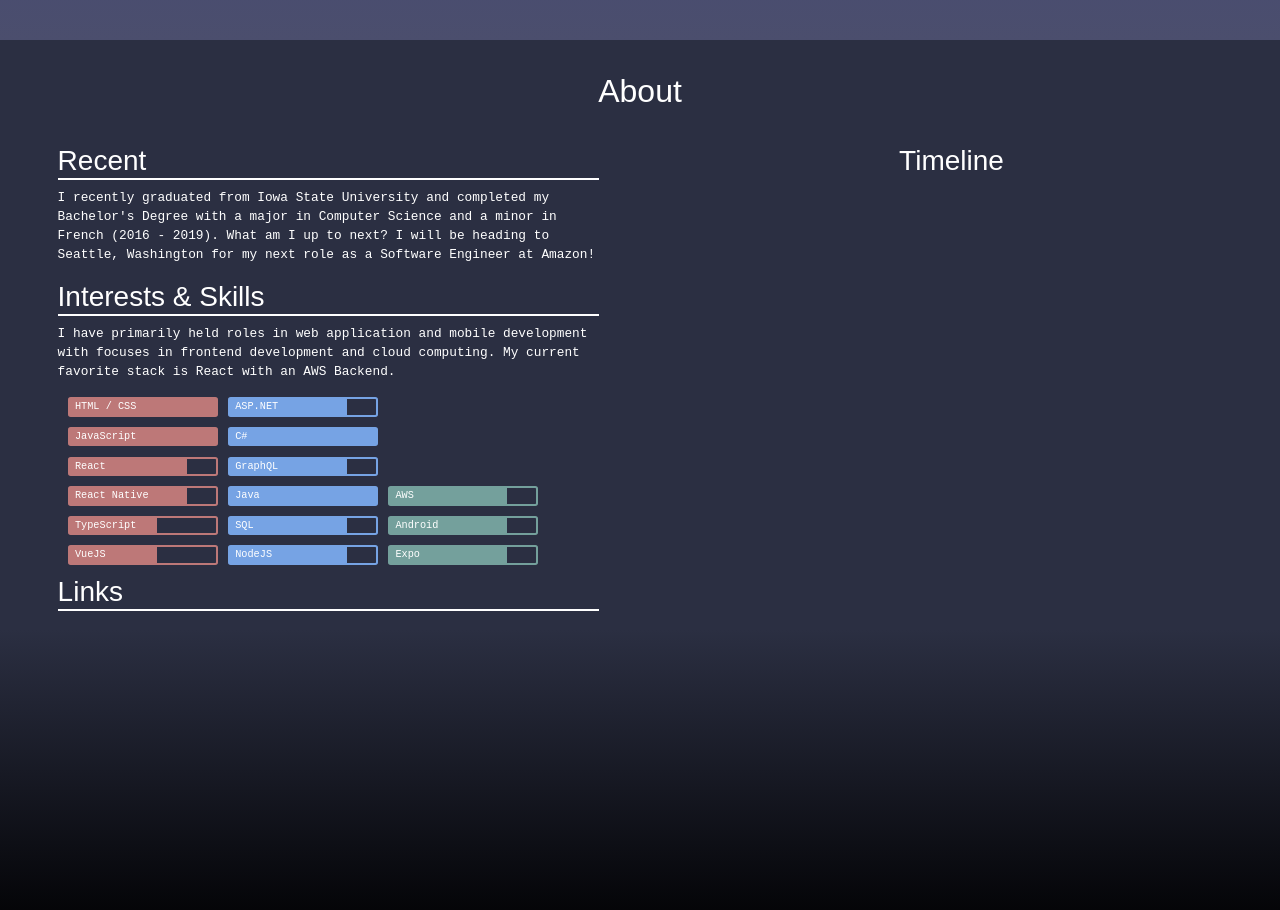
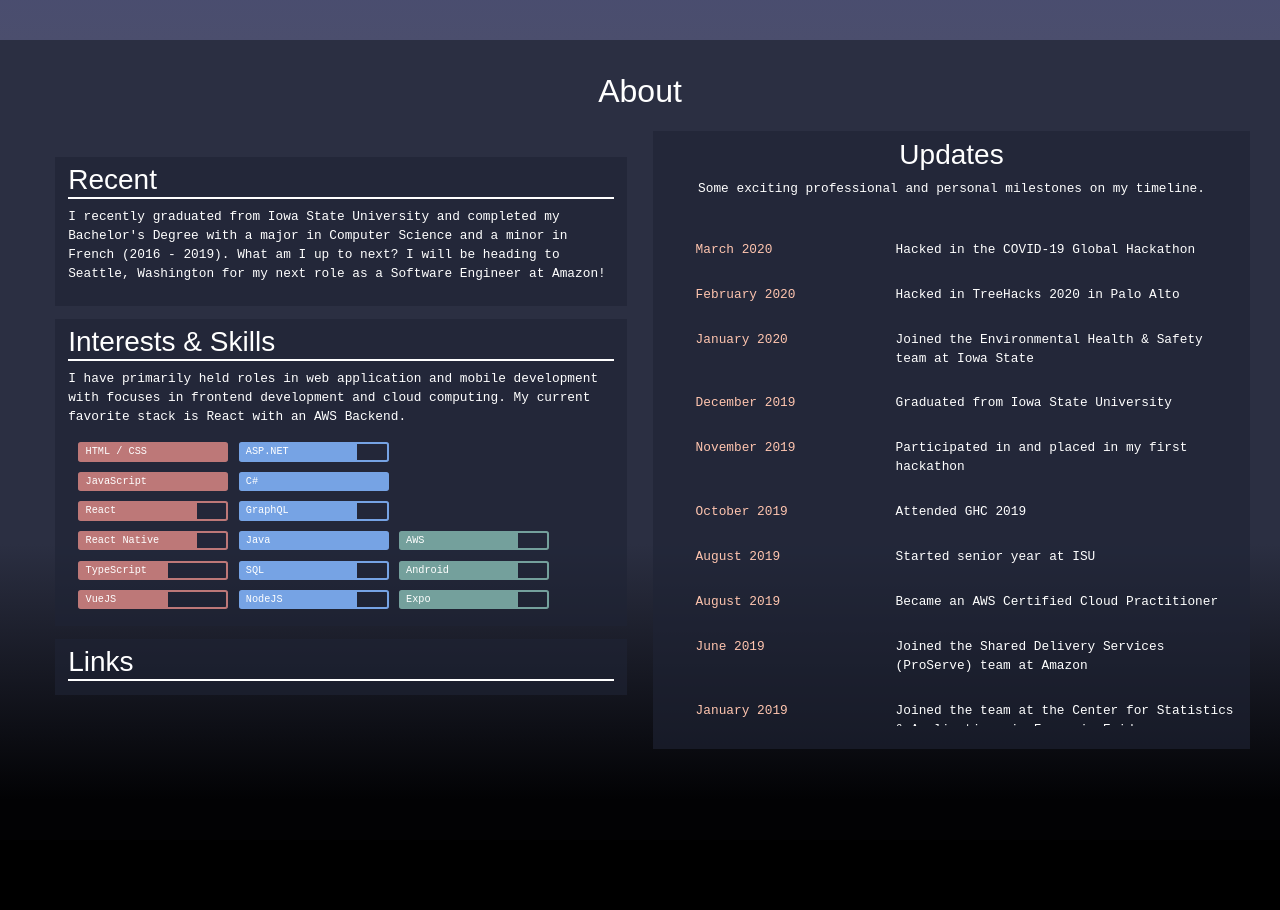
Before and after one commit to jjennha/portfolio, a React (Create React App) app in the folder portfolio/: page / in a window 1280 px wide. Shown: the part 760-1670 px from the top of the page. After the commit the page ends 1600 px from the top, so only its background shows below. Built offline with nearby package versions, Linux system fonts and the light colour scheme.

Commit message:
timeline

```diff
--- a/portfolio/src/App.css
+++ b/portfolio/src/App.css
@@ -1,4 +1,20 @@
 html, body {margin: 0; padding: 0; overflow-x:hidden;}
+/* width */
+body::-webkit-scrollbar {
+  width: 5px;
+  /*background: #ffc5af;*/
+}
+
+/* Track */
+body::-webkit-scrollbar-track {
+  box-shadow: inset 0 0 2px grey;
+}
+
+/* Handle */
+body::-webkit-scrollbar-thumb {
+  background: whitesmoke;
+  border-radius: 10px;
+}
 h1,h2,h3 {
   font-family: 'Questrial', sans-serif !important;
   font-weight: bold;
--- a/portfolio/src/components/Info.tsx
+++ b/portfolio/src/components/Info.tsx
@@ -3,37 +3,48 @@ import Container from 'react-bootstrap/Container';
 import Row from 'react-bootstrap/Row';
 import Col from 'react-bootstrap/Col';
 import skills from '../data/skills.json';
+import timeline from '../data/timeline.json';
 
 type Props = {
 
 }
 type State = {
-    frontend: {name: string, level: number}[],
-    backend: {name: string, level: number}[],
-    misc: {name: string, level: number}[]
+    frontend: { name: string, level: number }[],
+    backend: { name: string, level: number }[],
+    misc: { name: string, level: number }[],
+    updates: { date: string, event: string, details: string }[]
 }
-export default class Info extends Component<Props,State>{
+export default class Info extends Component<Props, State>{
     constructor(props: Props) {
         super(props);
     }
-    componentWillMount(){
+    componentWillMount() {
         this.setState({
             frontend: [],
             backend: [],
-            misc: []
+            misc: [],
+            updates: []
         });
     }
-    componentDidMount(){
+    componentDidMount() {
         console.log(skills);
+        // console.log(timeline);
+        // var arr = [];
+        // timeline.forEach(t => {
+        //     var obj = {
+
+        //     }
+        // })
         this.setState({
             frontend: skills.frontend,
             backend: skills.backend,
-            misc: skills.misc
+            misc: skills.misc,
+            updates: timeline
         });
     }
-    getLevelStyles(level:number,color:string){
+    getLevelStyles(level: number, color: string) {
         const styles = {
-            width: (100*level/5)+"%",
+            width: (100 * level / 5) + "%",
             background: color
         }
         return styles;
@@ -45,7 +56,7 @@ export default class Info extends Component<Props,State>{
                 <h2 className="header">About</h2>
                 <Row>
                     <Col md={true} className="info-panel info-about">
-                        <Container className="info-current">
+                        <Container className="about-section info-current">
                             <h3>Recent</h3>
                             <div>
                                 <p>
@@ -54,7 +65,7 @@ export default class Info extends Component<Props,State>{
                                 </p>
                             </div>
                         </Container>
-                        <Container className="info-dev">
+                        <Container className="about-section info-dev">
                             <h3>Interests & Skills</h3>
                             <p>
                                 I have primarily held roles in web application and mobile development with focuses in frontend development and cloud computing.
@@ -62,34 +73,51 @@ export default class Info extends Component<Props,State>{
                             </p>
                             <div className="skills">
                                 <ul className="skill-list">
-                                    {this.state.frontend.map((s,i) => {
+                                    {this.state.frontend.map((s, i) => {
                                         return (
-                                        <li className="frontend" key={i}><div className="level-style" style={this.getLevelStyles(s.level,"#bd7878")}>{s.name}</div></li>
+                                            <li className="frontend" key={i}><div className="level-style" style={this.getLevelStyles(s.level, "#bd7878")}>{s.name}</div></li>
                                         )
                                     })}
                                 </ul>
                                 <ul className="skill-list">
-                                    {this.state.backend.map((s,i) => {
+                                    {this.state.backend.map((s, i) => {
                                         return (
-                                        <li className="backend" key={i}><div className="level-style" style={this.getLevelStyles(s.level,"#76a3e4")}>{s.name}</div></li>
+                                            <li className="backend" key={i}><div className="level-style" style={this.getLevelStyles(s.level, "#76a3e4")}>{s.name}</div></li>
                                         )
                                     })}
                                 </ul>
                                 <ul className="skill-list">
-                                    {this.state.misc.map((s,i) => {
+                                    {this.state.misc.map((s, i) => {
                                         return (
-                                        <li className="misc" key={i}><div className="level-style" style={this.getLevelStyles(s.level,"#74a09c")}>{s.name}</div></li>
+                                            <li className="misc" key={i}><div className="level-style" style={this.getLevelStyles(s.level, "#74a09c")}>{s.name}</div></li>
                                         )
                                     })}
                                 </ul>
                             </div>
                         </Container>
-                        <Container className="info-more">
+                        <Container className="about-section info-more">
                             <h3>Links</h3>
                         </Container>
                     </Col>
                     <Col md={true} className="info-panel info-timeline">
-                        <h3>Timeline</h3>
+
+                        <Container id="timeline">
+                            <h3>Updates</h3>
+                            <p>Some exciting professional and personal milestones on my timeline.</p>
+                            <ul id="drop">
+                                {this.state.updates.map((u, i) => {
+                                    return (
+                                        <li className="" key={i}>
+                                            <div className="date">{u.date}</div>
+                                            <div className="event-desc">
+                                                <div className="title">{u.event}</div>
+                                                <div className="details">{u.details}</div>
+                                            </div>
+                                        </li>
+                                    )
+                                })}
+                            </ul>
+                        </Container>
                     </Col>
                 </Row>
             </Container>
--- a/portfolio/src/css/Info.css
+++ b/portfolio/src/css/Info.css
@@ -10,13 +10,18 @@
     font-size: 2em;
 }
 .info-panel {
-    height: 100vh;
+    height: fit-content;
     margin: 1em;
     padding:1em;
     font-size: .8em;
 }
 .info-about {
     text-align: left;
+}
+.about-section {
+    background: #1f2335a1;
+    padding: .5em 1em;
+    margin: 1em;
 }
 .info-about h3 {
     border-bottom:2px solid white;
@@ -48,5 +53,59 @@
     border:2px solid #74a09c
 }
 .info-timeline {
-    /* background: red; */
+    background: #1f2335a1;
+    padding: .5em 1em;
+    margin: 1em;
 }
+#timeline {
+    margin:0;
+    padding:0;
+}
+#drop {
+    text-align: left;
+    padding-left: 0;
+    max-height: 40em;
+    overflow-y: scroll;
+}
+#timeline li {
+    display: flex;
+    justify-content: flex-start;
+}
+#timeline li .event-desc {
+    display: flex;
+    flex-direction: column;
+}
+#timeline li .event-desc .details {
+    visibility: hidden;
+    max-height: 0;
+    opacity: 0;
+    transition: visibility 0s, opacity .7s, max-height 0.8s linear;
+}
+#timeline .details:before {
+    content: '';
+}
+#timeline .details a {
+    color: #dbad57;
+}
+#timeline ul li {
+    margin: 2em 0;
+    padding-left: 30px;
+}
+#timeline li .date {
+    color: #ffc5af;
+    font-weight: 300;
+    min-width: 200px;
+}
+#timeline li:hover{
+    visibility: visible;
+    background: rgba(0,0,0,.2);
+    max-height: 300px;
+    min-width: fit-content;
+    transition: visibility 0s, max-height 0.1s linear;
+}
+#timeline li:hover .details{
+    visibility: visible;
+    opacity: 1;
+    max-height: 300px;
+    transition: visibility 0s, opacity .5s, max-height 0.8s linear;
+}
--- a/portfolio/src/data/timeline.json
+++ b/portfolio/src/data/timeline.json
@@ -0,0 +1,127 @@
+[
+    {
+      "date": "March 2020",
+      "event": "Hacked in the COVID-19 Global Hackathon",
+      "details": "My team and I created an advice forum for populations affected by the recent COVID-19 Pandemic."
+    },
+    {
+      "date": "February 2020",
+      "event": "Hacked in TreeHacks 2020 in Palo Alto",
+      "details": "Find out how we exploited a large tech company here ;)"
+    },
+    {
+      "date": "January 2020",
+      "event": "Joined the Environmental Health & Safety team at Iowa State",
+      "details": "I'll be working as a Full Stack developer for EH&S ITS in my last semester in Ames."
+    },
+    {
+      "date": "December 2019",
+      "event": "Graduated from Iowa State University",
+      "details": "I finished my Bachelor of Science in Computer Science! (I'll be continuing my education for fun until May 2020.)"
+    },
+    {
+      "date": "November 2019",
+      "event": "Participated in and placed in my first hackathon",
+      "details": "We won 1st place Empowerment Hack! Check it out here."
+    },
+    {
+      "date": "October 2019",
+      "event": "Attended GHC 2019",
+      "details": "Met some amazing people and reconnected with friends in my Bay Area network."
+    },
+    {
+      "date": "August 2019",
+      "event": "Started senior year at ISU",
+      "details": "The last year."
+    },
+    {
+      "date": "August 2019",
+      "event": "Became an AWS Certified Cloud Practitioner",
+      "details": "I learned a lot about cloud computing this summer at AWS."
+    },
+    {
+      "date": "June 2019",
+      "event": "Joined the Shared Delivery Services (ProServe) team at Amazon",
+      "details": "I'll be working on a mobile project and learning more about cloud computing in San Francisco!"
+    },
+    {
+      "date": "January 2019",
+      "event": "Joined the team at the Center for Statistics & Applications in Forensic Evidence",
+      "details": "I'll be doing software development and analyzing Firearms & Toolmarks."
+    },
+    {
+      "date": "December 2018",
+      "event": "Joined the Digital Women Executive team",
+      "details": "Check us out here!"
+    },
+    {
+      "date": "September 2018",
+      "event": "Attended GHC 2018",
+      "details": "One of the most empowering events I have ever been to."
+    },
+    {
+      "date": "August 2018",
+      "event": "Joined the Computer Science Help Room team",
+      "details": "I mentor for CS 227, 228, 230, 311, 327, 342, & 331"
+    },
+    {
+      "date": "August 2018",
+      "event": "Started junior year at ISU",
+      "details": "Round 3"
+    },
+    {
+      "date": "June 2018",
+      "event": "Redid my personal site (this site)",
+      "details": "Lets just say my UI skills have improved a little bit in the last few months."
+    },
+    {
+      "date": "May 2018",
+      "event": "Joined the Software Development team at Buildertrend",
+      "details": "Find me in Omaha!"
+    },
+    {
+      "date": "March 2018",
+      "event": "Created this portfolio & purchased my first domain",
+      "details": "Was pretty frustrating getting it live, but I survived."
+    },
+    {
+      "date": "October 2017",
+      "event": "Accepted an internship offer from Buildertrend",
+      "details": "Updates to come in 2018."
+    },
+    {
+      "date": "September 2017",
+      "event": "Became a tutor for the Academic Success Center",
+      "details": "Ask me a question about CS 227/228."
+    },
+    {
+      "date": "August 2017",
+      "event": "Started sophomore year at ISU",
+      "details": "Round 2"
+    },
+    {
+      "date": "June 2017",
+      "event": "My first industry interview",
+      "details": "Probably my worst interview ever, but I learned a lot."
+    },
+    {
+      "date": "May 2017",
+      "event": "Created another bot: @what2dobot",
+      "details": "Currently retired, but check out my work here!"
+    },
+    {
+      "date": "March 2017",
+      "event": "Completed my first personal project: @spacegenerator",
+      "details": "Check it out live here!"
+    },
+    {
+      "date": "September 2016",
+      "event": "Joined Ames Music Studios as an Instructor",
+      "details": "I teach kids violin."
+    },
+    {
+      "date": "August 2016",
+      "event": "Started freshman year at ISU",
+      "details": "Go Clones!"
+    }
+  ]
```
